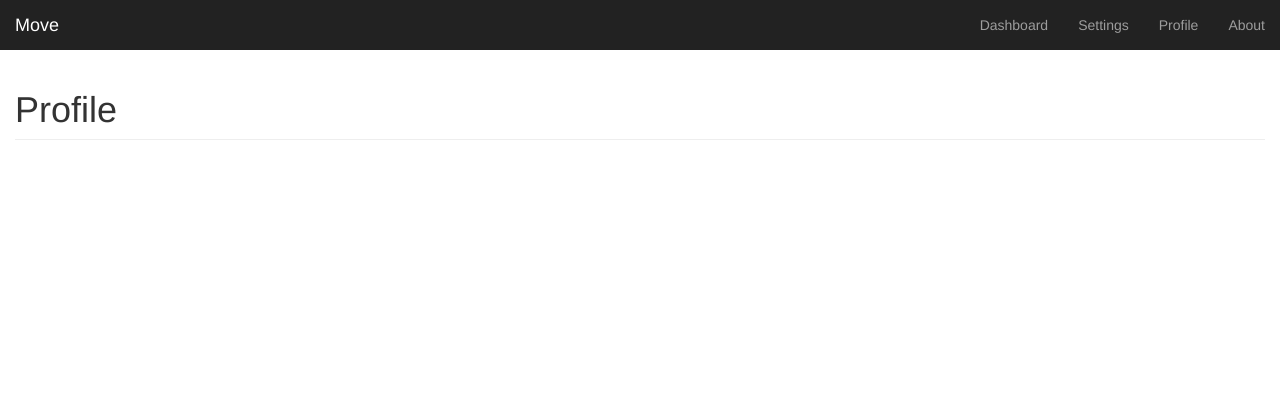
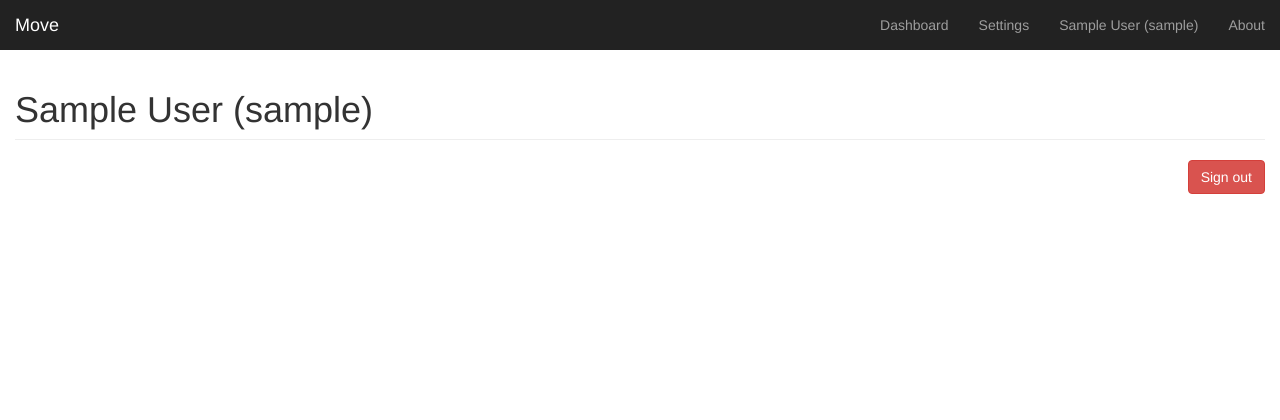
Before and after one commit to mlipa/move_server, a Flask app: page /profile in a window 1280 px wide. Shown: the top 420 px of the page. Run offline with Flask 2, Linux system fonts and the light colour scheme; a user stored in the database is signed in; tables that the repository leaves empty hold one stand-in row (values such as "Sample post").

Commit message:
Sign out working

```diff
--- a/app/templates/base.html
+++ b/app/templates/base.html
@@ -28,7 +28,7 @@
             <ul class="nav navbar-nav navbar-right">
                 <li><a href="{{ url_for('dashboard') }}">Dashboard</a></li>
                 <li><a href="{{ url_for('settings') }}">Settings</a></li>
-                <li><a href="{{ url_for('profile') }}">Profile</a></li>
+                <li><a href="{{ url_for('profile') }}">{{ user.name }} ({{ user.username }})</a></li>
                 <li><a href="{{ url_for('about') }}">About</a></li>
             </ul>
         </div>
--- a/app/templates/profile.html
+++ b/app/templates/profile.html
@@ -7,5 +7,9 @@
 {% endblock %}
 
 {% block content %}
-    <h1 class="page-header">Profile</h1>
+    <h1 class="page-header">{{ user.name }} ({{ user.username }}) </h1>
+
+    <form method="post">
+        <button class="btn btn-danger pull-right" type="submit">Sign out</button>
+    </form>
 {% endblock %}
--- a/app/views.py
+++ b/app/views.py
@@ -2,7 +2,7 @@
 # coding: utf-8
 
 from flask import flash, g, Markup, redirect, render_template, request, url_for
-from flask_login import current_user, login_required, login_user
+from flask_login import current_user, login_required, login_user, logout_user
 
 from app import application, hashing, login_manager, models
 
@@ -48,25 +48,34 @@ def sign_in():
 @application.route('/dashboard', methods=['GET'])
 @login_required
 def dashboard():
-    return render_template('dashboard.html')
+    return render_template('dashboard.html', user=g.user)
 
 
 @application.route('/settings', methods=['GET'])
 @login_required
 def settings():
-    return render_template('settings.html')
+    return render_template('settings.html', user=g.user)
 
 
-@application.route('/profile', methods=['GET'])
+@application.route('/profile', methods=['GET', 'POST'])
 @login_required
 def profile():
-    return render_template('profile.html')
+    if request.method == 'POST':
+        logged_name = str(g.user.name)
+
+        logout_user()
+
+        flash(Markup('<strong>Bye, bye ' + logged_name + '!</strong> Come back soon!'), 'success')
+
+        return redirect(url_for('sign_in'))
+
+    return render_template('profile.html', user=g.user)
 
 
 @application.route('/about', methods=['GET'])
 @login_required
 def about():
-    return render_template('about.html')
+    return render_template('about.html', user=g.user)
 
 
 @login_manager.user_loader
```
